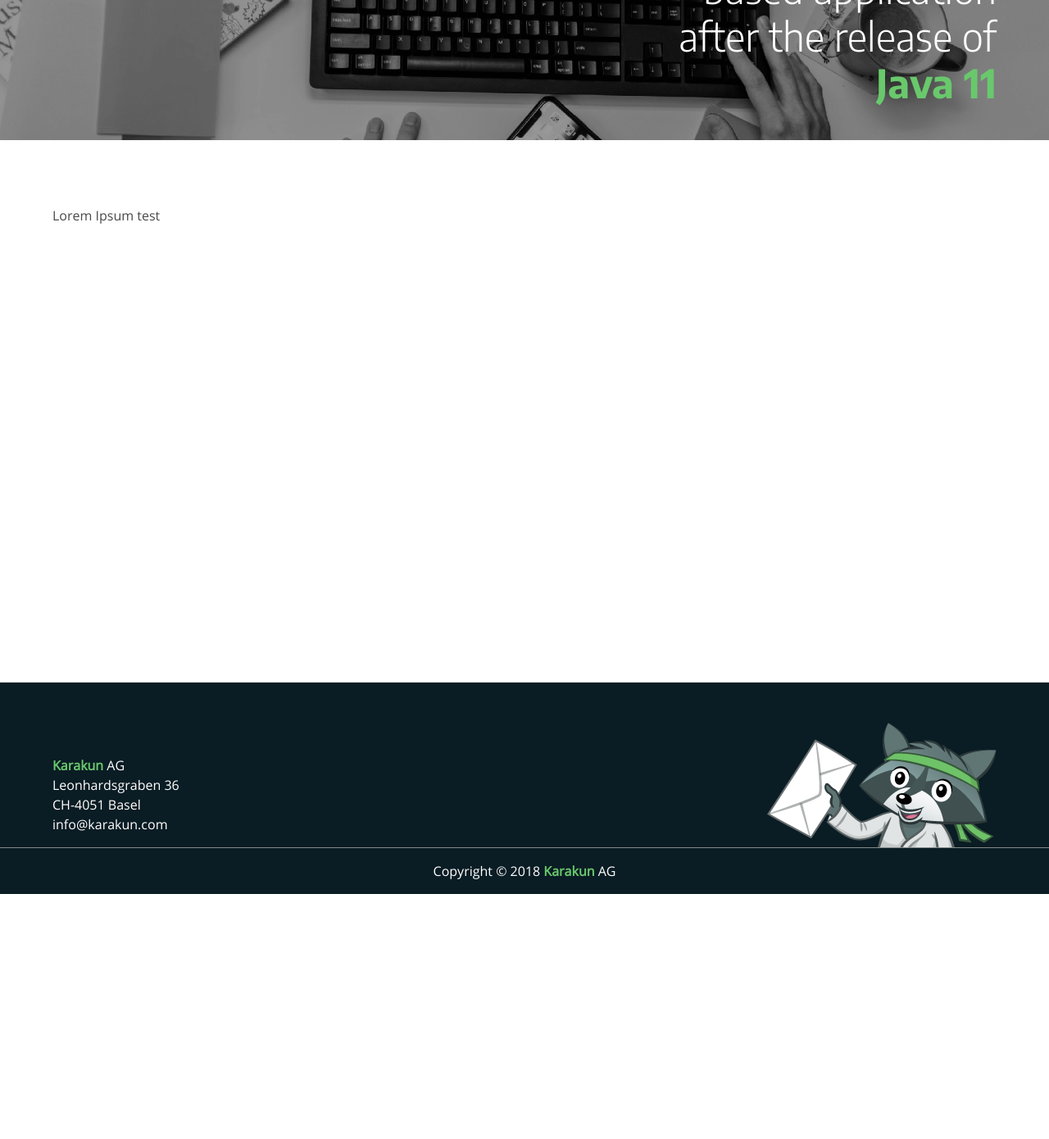
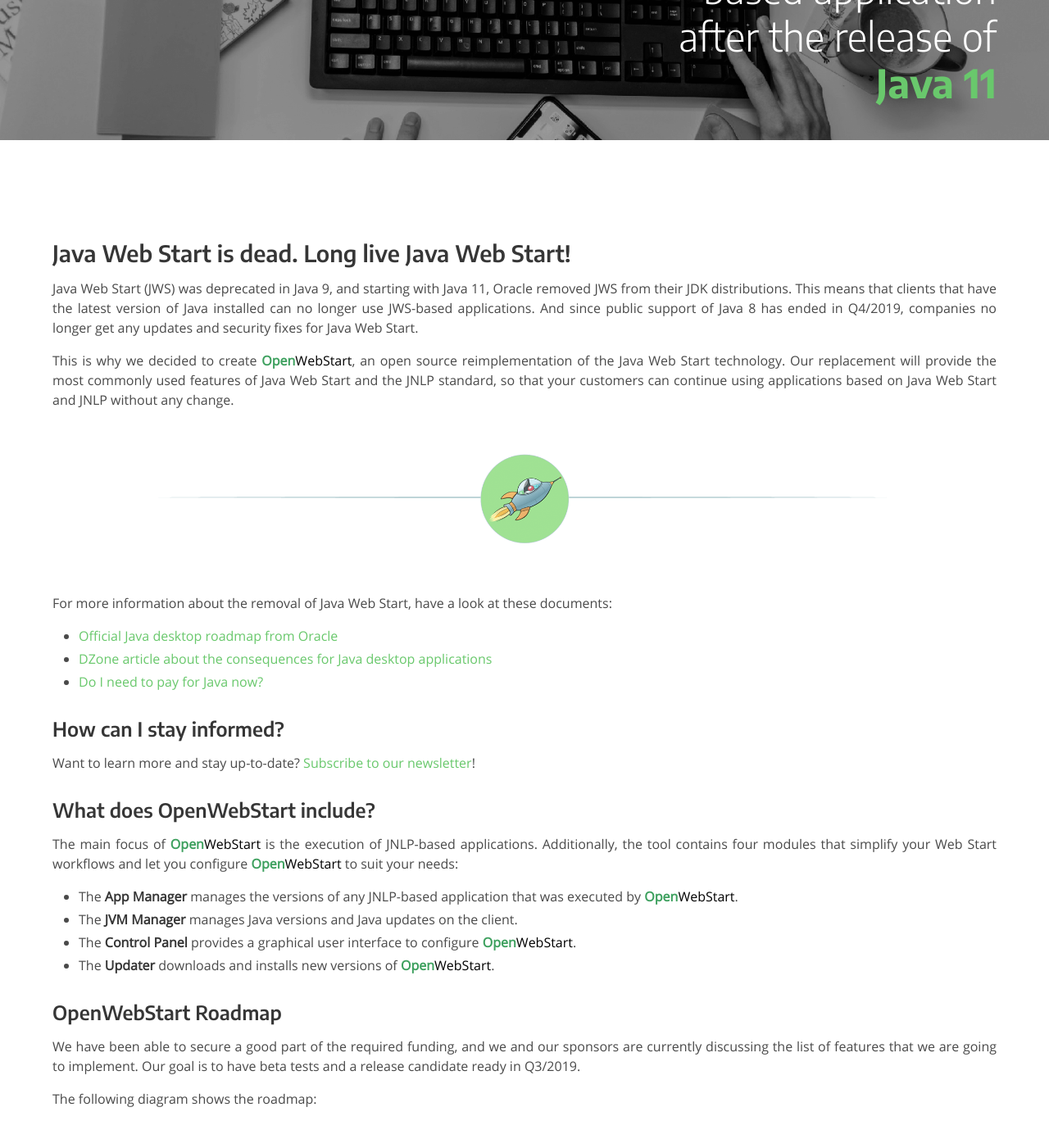
Before and after one commit to karakun/openwebstart-page, a Jekyll site: the page built from index.md, in a window 1280 px wide and 1400 px high, scrolled down 309 px. Shown: the top 1390 px of the window at 82% size. Built offline with Jekyll 4.4.1, drawn with Linux system fonts in a browser that asks for light colours; comment, search, counter and statistics services are not loaded; our own code applies the rules of GitHub Pages for plain Markdown files; some of the changed text lies outside the part shown.

Commit message:
Erster Entwurf

```diff
--- a/index.md
+++ b/index.md
@@ -5,4 +5,49 @@
   text: Run <span class="my-karakun">Web Start</span> based application after the release of <span class="my-karakun">Java 11</span>
 ---
 
-Lorem Ipsum test
+## Java Web Start is dead. Long live Java Web Start!
+Java Web Start (JWS) was deprecated in Java 9, and starting with Java 11, Oracle removed JWS from their JDK distributions.
+This means that clients that have the latest version of Java installed can no longer use JWS-based applications.
+And since public support of Java 8 has ended in Q4/2019, companies no longer get any updates and security fixes for Java Web Start.
+
+This is why we decided to create <span class="text-highlight">Open<span>WebStart</span></span>, an open source reimplementation of the Java Web Start technology.
+Our replacement will provide the most commonly used features of Java Web Start and the JNLP standard,
+so that your customers can continue using applications based on Java Web Start and JNLP without any change.
+
+![roadmap]({{ "/assets/images/webstart/divider-2.png" | absolute_url }})
+
+For more information about the removal of Java Web Start, have a look at these documents:
+
+* [Official Java desktop roadmap from Oracle](http://www.oracle.com/technetwork/java/javase/javaclientroadmapupdate2018mar-4414431.pdf)
+* [DZone article about the consequences for Java desktop applications](https://dzone.com/articles/what-the-future-java-releases-will-mean-for-legacy)
+* [Do I need to pay for Java now?](https://dev.karakun.com/java/2018/06/25/java-releases.html)
+
+### How can I stay informed?
+Want to learn more and stay up-to-date? [Subscribe to our newsletter](/subscribe/)!
+
+### What does OpenWebStart include?
+The main focus of <span class="text-highlight">Open<span>WebStart</span></span> is the execution of JNLP-based applications.
+Additionally, the tool contains four modules that simplify your Web Start workflows
+and let you configure <span class="text-highlight">Open<span>WebStart</span></span> to suit your needs:
+
+- The **App Manager** manages the versions of any JNLP-based application that was executed by <span class="text-highlight">Open<span>WebStart</span></span>.
+- The **JVM Manager** manages Java versions and Java updates on the client.
+- The **Control Panel** provides a graphical user interface to configure <span class="text-highlight">Open<span>WebStart</span></span>.
+- The **Updater** downloads and installs new versions of <span class="text-highlight">Open<span>WebStart</span></span>.
+
+### OpenWebStart Roadmap
+We have been able to secure a good part of the required funding, and
+we and our sponsors are currently discussing the list of features that we are going to implement.
+Our goal is to have beta tests and a release candidate ready in Q3/2019.
+
+The following diagram shows the roadmap:
+
+![roadmap]({{ "/assets/images/webstart/roadmap-karakun.png" | absolute_url }})
+
+### Interested in becoming a sponsor?
+We are still looking for sponsors. As a sponsor, you can influence the list of features that we are going to implement.
+Plus, we will run regular tests with your applications to guarantee that your applications will work with <span class="text-highlight">Open<span>WebStart</span></span>.
+
+Sounds interesting? Please contact us at [OpenWebStart@karakun.com](mailto:openwebstart@karakun.com).
+
+![roadmap]({{ "/assets/images/webstart/rocket.png" | absolute_url }})
```
